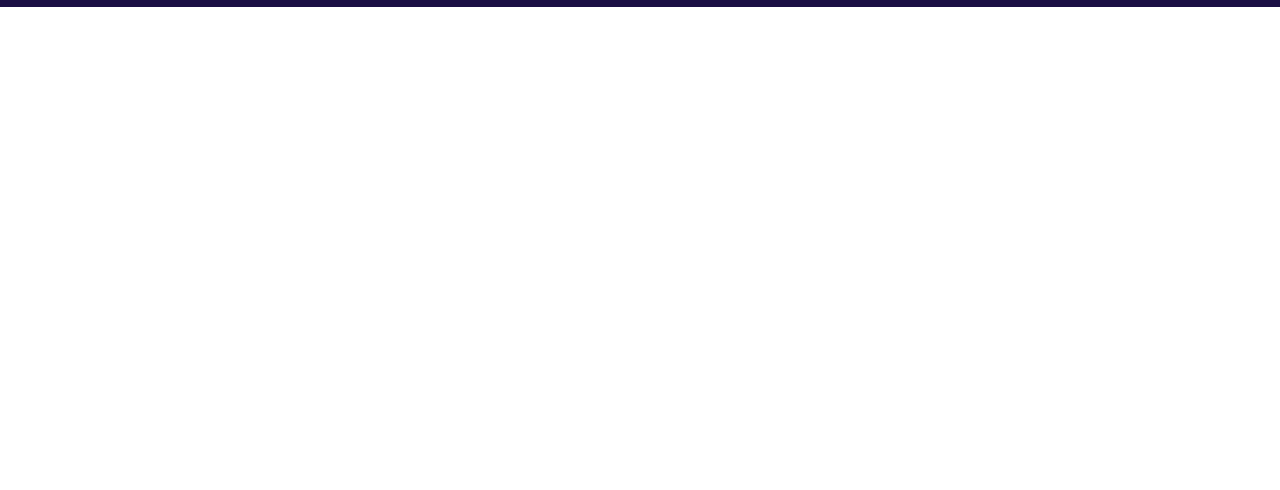
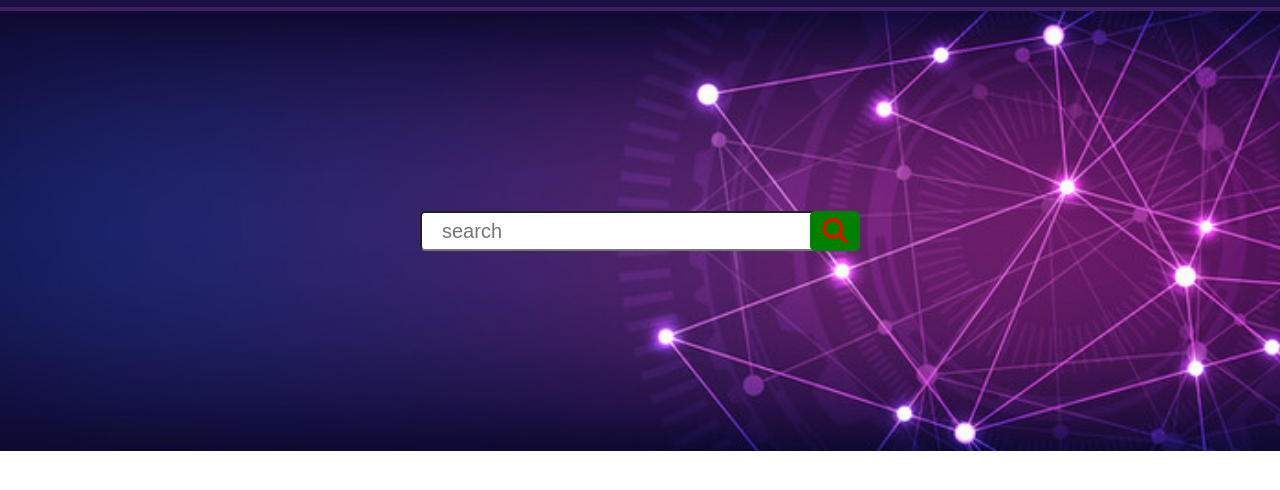
Before and after one commit to WD-ali/second-website, a plain HTML site: page index.html in a window 1280 px wide. Shown: the part 56-546 px from the top of the page. Drawn offline with Linux system fonts and the light colour scheme.

Commit message:
second commit

```diff
--- a/index.html
+++ b/index.html
@@ -4,6 +4,7 @@
     <meta charset="UTF-8">
     <meta name="viewport" content="width=device-width, initial-scale=1.0">
     <title>second-website</title>
+    <script src="https://kit.fontawesome.com/04dd8a9c7e.js" crossorigin="anonymous"></script>
     <link rel="stylesheet" href="style.css">
 </head>
 <body>
@@ -21,5 +22,17 @@
             <li><a href="">About Us</a></li>
         </ul>
     </nav>
+
+    <header>
+        <div class="search-box-icon-parent">
+            <input type="search" placeholder="search">
+
+           <div class="icon-div">
+            <i class="fas fa-search"></i>
+          </div>
+
+        </div>
+    </header>
+
 </body>
 </html>
--- a/style.css
+++ b/style.css
@@ -10,6 +10,7 @@ nav{
     background-color:#1B0F44;
     color:white;
     padding:10px 100px;
+    border-bottom:4px solid #401E63;
 }
 
 
@@ -42,3 +43,43 @@ nav ul li a:hover{
     color:red;
     border-radius:5px;
 }
+
+/* main area code start  */
+
+header{
+    background-image:url('images/website\ banner.jpg');
+    background-repeat: no-repeat;
+    background-position:center;
+    background-size:cover;
+    padding:200px 0px;
+}
+.search-box-icon-parent{
+    display:flex;
+    justify-content:center;
+    align-items:Center;
+}
+.icon-div{
+    padding-left:-50px;
+}
+
+.icon-div i{
+    color:red;
+    background-color:green;
+    font-size:25px;
+    height:40px;
+    width:50px;
+    display:flex;
+    justify-content:center;
+    align-items:center;
+    border-radius:5px;
+    cursor:pointer;
+    margin-left:-10px;
+}
+
+.search-box-icon-parent input{
+    height:40px;
+    width:400px;
+    border-radius:5px;
+    font-size:20px;
+    padding:5px 20px;
+}
```
Also changed, not shown: images/website banner.jpg (added).
